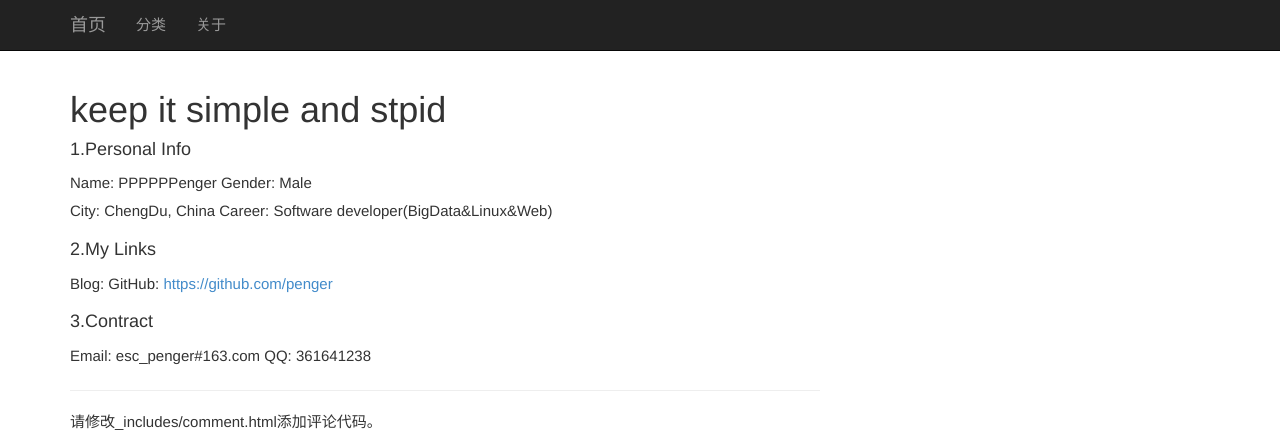
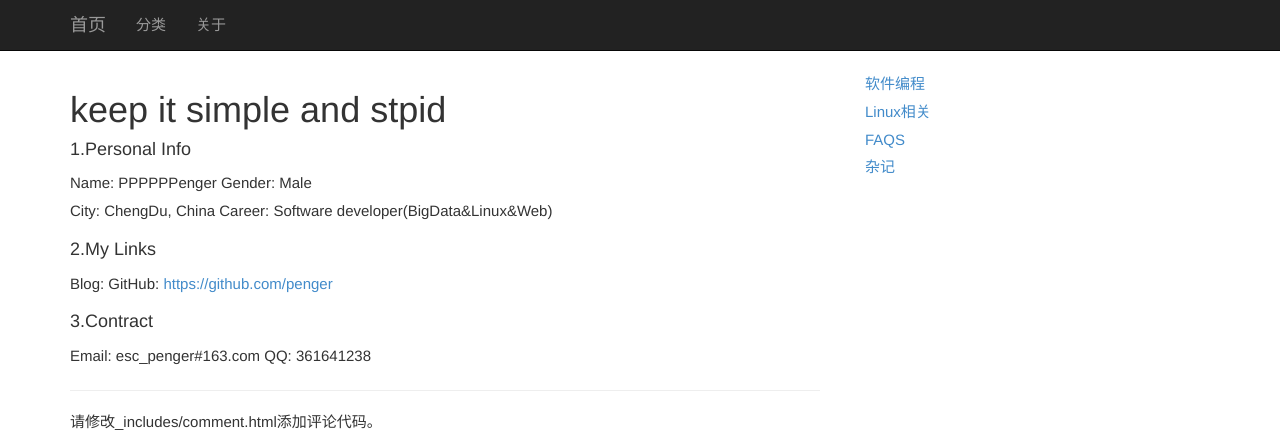
Before and after one commit to penger/penger.github.io, a Jekyll site: the page built from about.md, in a window 1280 px wide and 1315 px high. Shown: the top 436 px of the window. Built offline with Jekyll 4.4.1, drawn with Linux system fonts in a browser that asks for light colours.

Commit message:
change things

```diff
--- a/_layouts/default.html
+++ b/_layouts/default.html
@@ -63,9 +63,9 @@
         <div id="content" class="col-md-8">
           {{ content }}
         </div>
+        <div class="col-md-4">
         <!-- Blog Sidebar Widgets Column -->
             <!-- /.row
-        <div class="col-md-4">
           <div class="well">
             <h4>
               栏目分类
```
